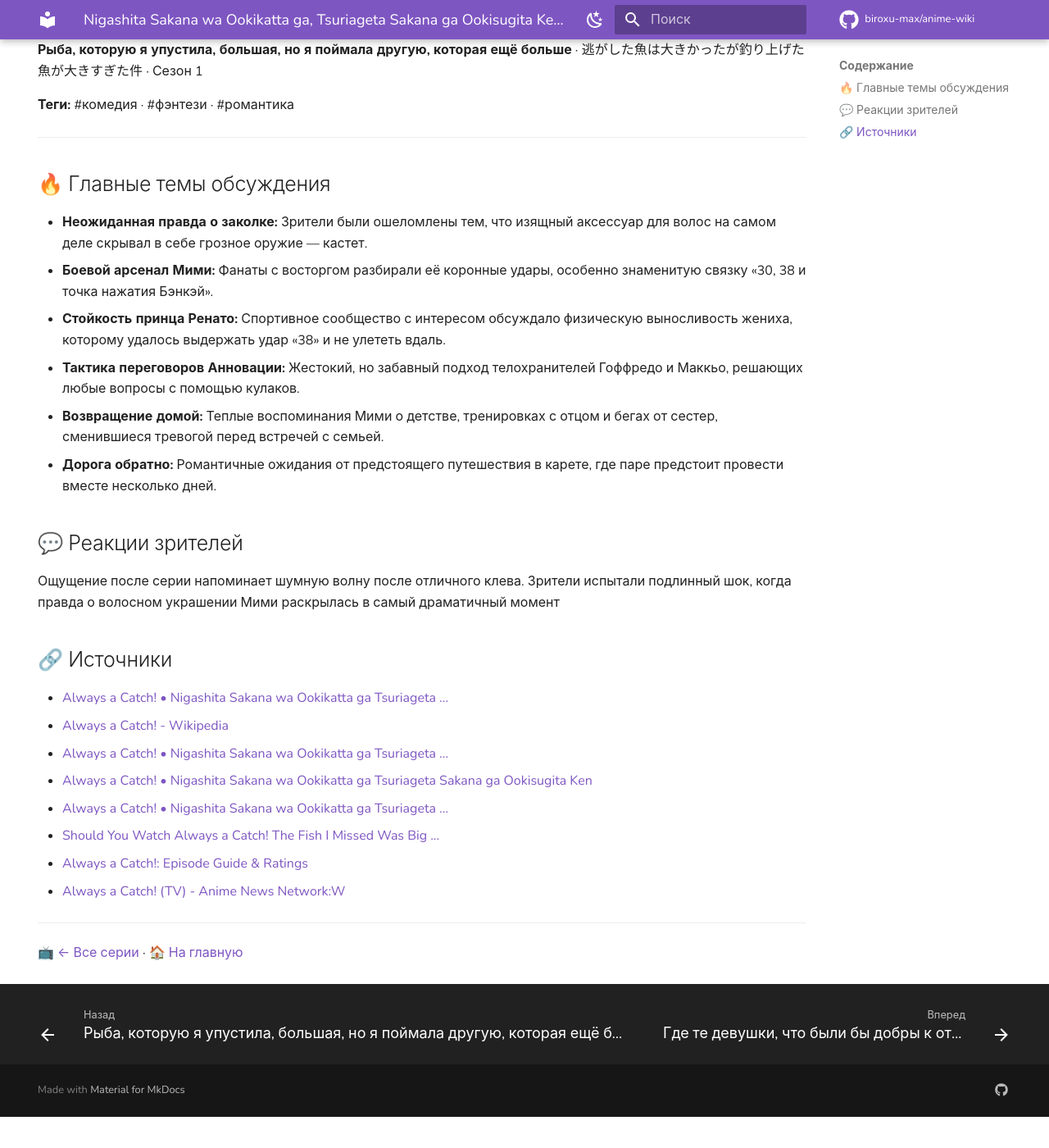
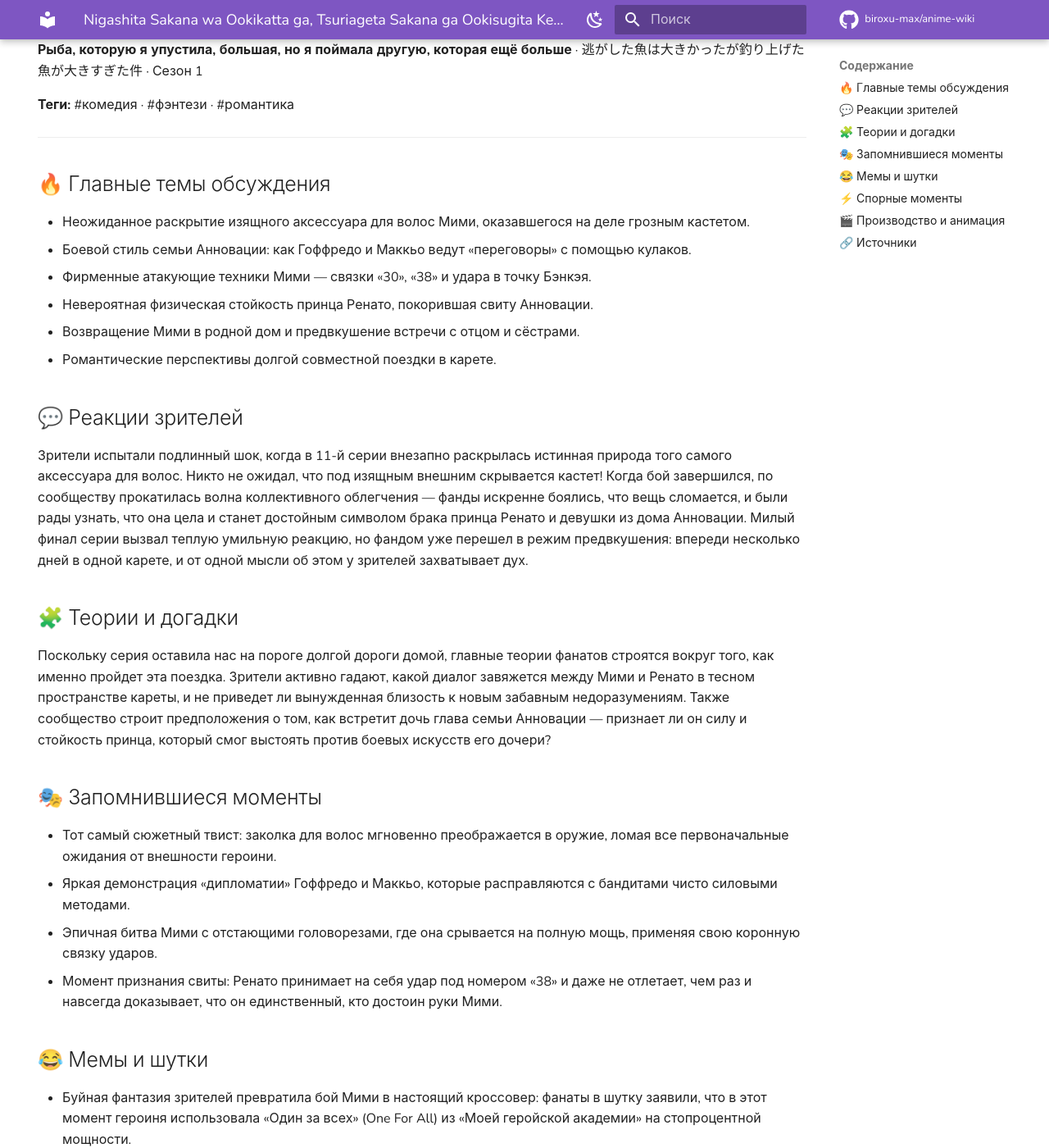
Before and after one commit to biroxu-max/anime-wiki, an MkDocs documentation site: the page built from docs/anime/nigashita-sakana/ep-11.md, in a window 1280 px wide and 1400 px high, scrolled down 304 px. Shown: the whole window at 82% size. Built offline with MkDocs 1.6.1 and Material for MkDocs 9.7.7, drawn with Linux system fonts in a browser that asks for light colours; comment, search, counter and statistics services are not loaded; before the commit the page ends 1666 px from its top, so only the background shows below that; some of the changed text lies outside the part shown; grey boxes are pictures that could not be loaded.

Commit message:
chore(wiki): +nigashita-sakana ep11

```diff
--- a/docs/anime/nigashita-sakana/ep-11.md
+++ b/docs/anime/nigashita-sakana/ep-11.md
@@ -18,15 +18,34 @@ hide:
 ---
 
 ## 🔥 Главные темы обсуждения
-- **Неожиданная правда о заколке:** Зрители были ошеломлены тем, что изящный аксессуар для волос на самом деле скрывал в себе грозное оружие — кастет.
-- **Боевой арсенал Мими:** Фанаты с восторгом разбирали её коронные удары, особенно знаменитую связку «30, 38 и точка нажатия Бэнкэй».
-- **Стойкость принца Ренато:** Спортивное сообщество с интересом обсуждало физическую выносливость жениха, которому удалось выдержать удар «38» и не улететь вдаль.
-- **Тактика переговоров Анновации:** Жестокий, но забавный подход телохранителей Гоффредо и Маккьо, решающих любые вопросы с помощью кулаков.
-- **Возвращение домой:** Теплые воспоминания Мими о детстве, тренировках с отцом и бегах от сестер, сменившиеся тревогой перед встречей с семьей.
-- **Дорога обратно:** Романтичные ожидания от предстоящего путешествия в карете, где паре предстоит провести вместе несколько дней.
+- Неожиданное раскрытие изящного аксессуара для волос Мими, оказавшегося на деле грозным кастетом.
+- Боевой стиль семьи Анновации: как Гоффредо и Маккьо ведут «переговоры» с помощью кулаков.
+- Фирменные атакующие техники Мими — связки «30», «38» и удара в точку Бэнкэя.
+- Невероятная физическая стойкость принца Ренато, покорившая свиту Анновации.
+- Возвращение Мими в родной дом и предвкушение встречи с отцом и сёстрами.
+- Романтические перспективы долгой совместной поездки в карете.
 
 ## 💬 Реакции зрителей
-Ощущение после серии напоминает шумную волну после отличного клева. Зрители испытали подлинный шок, когда правда о волосном украшении Мими раскрылась в самый драматичный момент
+Зрители испытали подлинный шок, когда в 11-й серии внезапно раскрылась истинная природа того самого аксессуара для волос. Никто не ожидал, что под изящным внешним скрывается кастет! Когда бой завершился, по сообществу прокатилась волна коллективного облегчения — фанды искренне боялись, что вещь сломается, и были рады узнать, что она цела и станет достойным символом брака принца Ренато и девушки из дома Анновации. Милый финал серии вызвал теплую умильную реакцию, но фандом уже перешел в режим предвкушения: впереди несколько дней в одной карете, и от одной мысли об этом у зрителей захватывает дух.
+
+## 🧩 Теории и догадки
+Поскольку серия оставила нас на пороге долгой дороги домой, главные теории фанатов строятся вокруг того, как именно пройдет эта поездка. Зрители активно гадают, какой диалог завяжется между Мими и Ренато в тесном пространстве кареты, и не приведет ли вынужденная близость к новым забавным недоразумениям. Также сообщество строит предположения о том, как встретит дочь глава семьи Анновации — признает ли он силу и стойкость принца, который смог выстоять против боевых искусств его дочери?
+
+## 🎭 Запомнившиеся моменты
+- Тот самый сюжетный твист: заколка для волос мгновенно преображается в оружие, ломая все первоначальные ожидания от внешности героини.
+- Яркая демонстрация «дипломатии» Гоффредо и Маккьо, которые расправляются с бандитами чисто силовыми методами.
+- Эпичная битва Мими с отстающими головорезами, где она срывается на полную мощь, применяя свою коронную связку ударов.
+- Момент признания свиты: Ренато принимает на себя удар под номером «38» и даже не отлетает, чем раз и навсегда доказывает, что он единственный, кто достоин руки Мими.
+
+## 😂 Мемы и шутки
+- Буйная фантазия зрителей превратила бой Мими в настоящий кроссовер: фанаты в шутку заявили, что в этот момент героиня использовала «Один за всех» (One For All) из «Моей геройской академии» на стопроцентной мощности.
+- В фандоме закрепилась ироничная шутка о Веронике, чья любовь к тайным приключениям обернулась трагедией для ни в чем не повинных охранников, которые просто оказались не в то время не в том месте.
+
+## ⚡ Спорные моменты
+Единственной точкой легкого, но дружелюбного недовольства в обсуждениях стало поведение Вероники. Часть зрителей с иронией, но вполне резонно заметила: если бы девушка просто сказала родителям, куда направляется, это спасло бы кучу времени и сберегло здоровье множества невинных стражников, которым по пути пришлось столкнуться с кулаками семьи Анновации.
+
+## 🎬 Производство и анимация
+Обсуждений, напрямую касающихся качества анимации, работы ключевых аниматоров или саундтрека студии Troyca в этой серии, пока немного — фандом был всецело поглощен сюрпризами сценария и динамикой персонажей, оставив техническую сторону за кадром.
 
 ## 🔗 Источники
 
```
Also changed, not shown: docs/anime/nigashita-sakana/index.md (+1 -1 lines).
